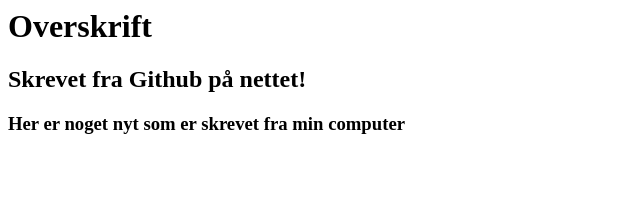
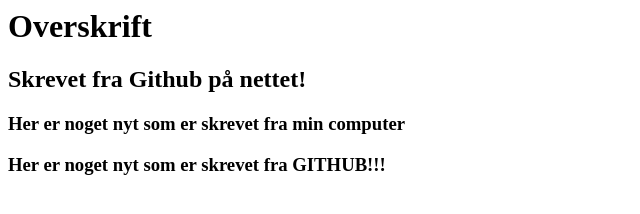
Before and after one commit to mwintherDK/testRepo, a plain HTML site: page index.html in a window 1280 px wide. Shown: the whole page, without its empty margins (0-640 px from the left). Drawn offline with Linux system fonts and the light colour scheme.

Commit message:
Update index.html
Opdaterede index.html - Jørgen

```diff
--- a/index.html
+++ b/index.html
@@ -7,6 +7,7 @@
       <h1>Overskrift</h1>
       <h2>Skrevet fra Github på nettet!</h2>
       <h3>Her er noget nyt som er skrevet fra min computer</h3>
+      <h3>Her er noget nyt som er skrevet fra GITHUB!!!</h3>
     </body>
   </html>
 </DOCTYPE>
```
